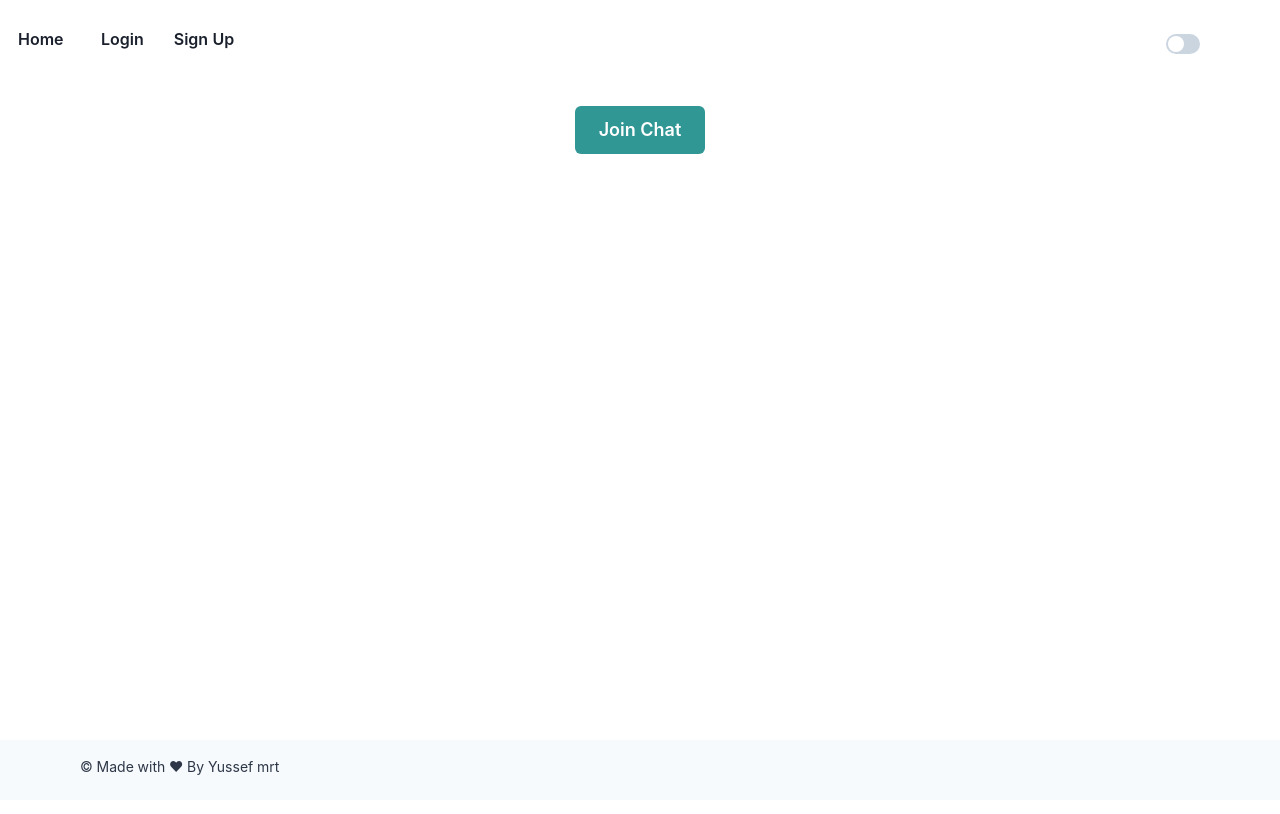
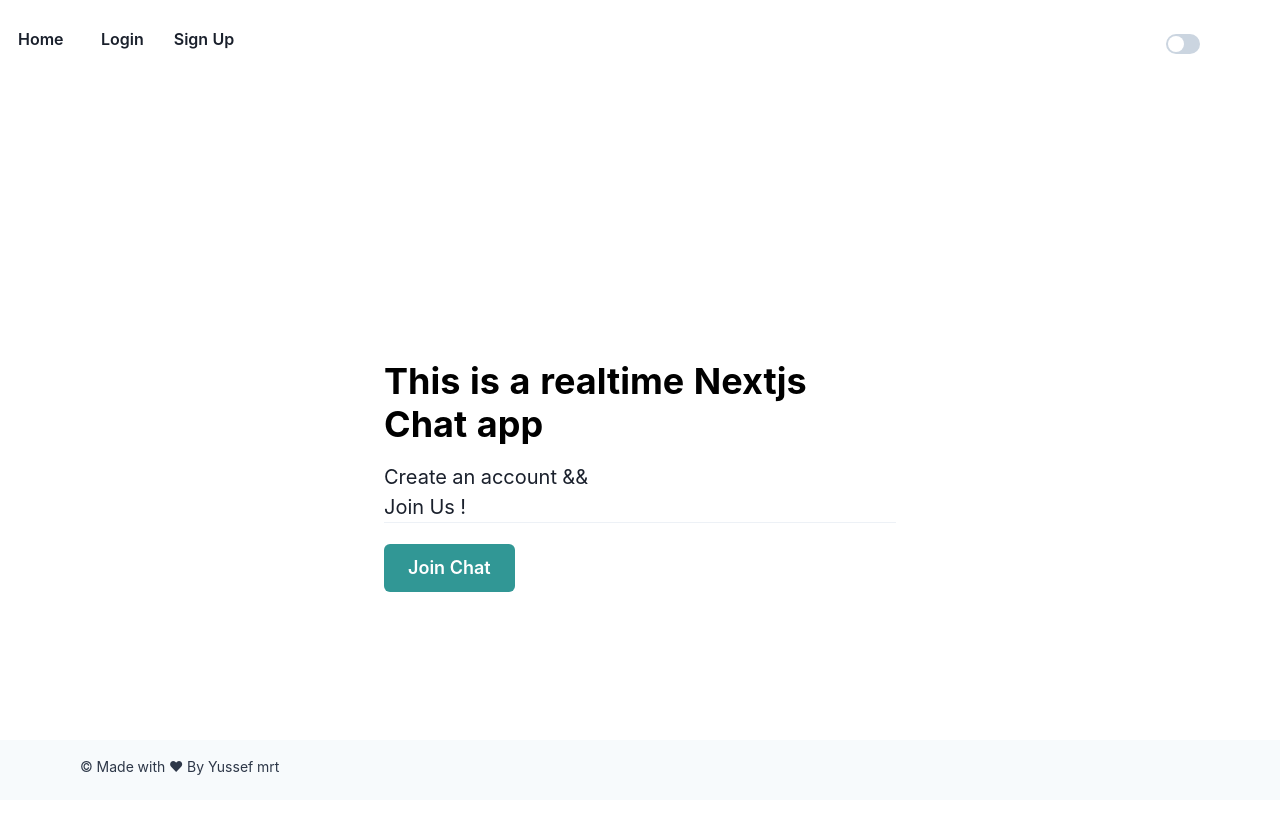
Before and after one commit to TheXtn/XtnsChat, a Next.js app: page / in a window 1280 px wide. Shown: the top 814 px of the page. Built offline with nearby package versions, Linux system fonts and the light colour scheme; no server answers.

Commit message:
Adding landing page

```diff
--- a/components/AblyChatComponent.jsx
+++ b/components/AblyChatComponent.jsx
@@ -100,7 +100,7 @@ const Alllogs = Logs.map((dataa, index) => {
   return (
       <Flex>
         <Box bg={useColorModeValue('blackAlpha.100', 'whiteAlpha.100')} w="100%" p={4} >
-          <Heading>Notifications</Heading>
+          <Heading color={useColorModeValue('blackAlpha.500', 'whiteAlpha.500')}>Notifications</Heading>
           <div className={styles.chatHolder}>
       <div className={styles.chatText}>
 
--- a/pages/chat/index.js
+++ b/pages/chat/index.js
@@ -2,7 +2,7 @@ import Head from 'next/head'
 import dynamic from 'next/dynamic'
 import {useSession} from "next-auth/client";
 import {getSession} from "next-auth/client";
-import {Flex, Stack} from "@chakra-ui/react";
+import {Flex, Stack, useColorModeValue} from "@chakra-ui/react";
 import {Fragment} from "react";
 import { Heading } from "@chakra-ui/react"
 const AblyChatComponent = dynamic(() => import('../../components/AblyChatComponent'), { ssr: false });
@@ -32,7 +32,7 @@ export default function Home(props) {
       </Head>
 
       <main>
-        <h1 className="title"><Heading as="h1" size="3xl" isTruncated>
+        <h1 className="title"><Heading color={useColorModeValue('black', 'white')} as="h1" size="3xl" isTruncated>
    Xtns Chat
   </Heading></h1>
         <AblyChatComponent session={session} />
--- a/pages/index.js
+++ b/pages/index.js
@@ -1,18 +1,66 @@
 import Link from 'next/link'
-import { Button, Center, Square, Circle } from "@chakra-ui/react"
+import {
+    Fade, ScaleFade, Slide, SlideFade,
+    Divider,
+    Box,
+    Heading,
+    Text,
+    Button,
+    Center,
+    Square,
+    Circle,
+    Stack,
+    Flex,
+    useColorModeValue
+} from "@chakra-ui/react"
+import {useState} from "react";
 
 export default function Home(){
+    const [anim,setanim]=useState(false)
     return(
-        <div>
-            <Center  h="100px" color="white">
- <Link href={'/chat'}>
+
+
+
+
+        <Flex
+      flexDirection="column"
+      width="100wh"
+      height="100vh"
+      justifyContent="center"
+      alignItems="center"
+    >
+
+      <Stack
+        flexDir="column"
+        mb="2"
+        justifyContent="center"
+        alignItems="center"
+      >
+            <Center  h="100px">
+
+
+                <ScaleFade reverse={true} initialScale={10} in={true}>
+  <Box maxW="32rem">
+  <Heading  color={useColorModeValue("black","white")} mb={4}>This is a realtime Nextjs Chat app</Heading>
+  <Text fontSize="xl">
+    Create an account &&
+  </Text><Text fontSize="xl">
+    Join Us !
+  </Text>
+      <Divider colorScheme={'purple'} size={"300"}/>
+      <br/>
+  <Link href={'/chat'}>
                 <Button colorScheme="teal" size="lg">
     Join Chat
   </Button>
             </Link>
+</Box>
+                     </ScaleFade>
 </Center>
 
 
-        </div>
+        </Stack>
+        </Flex>
+
     )
 }
```
Also changed, not shown: pages/profile.js (+39 -7 lines).
